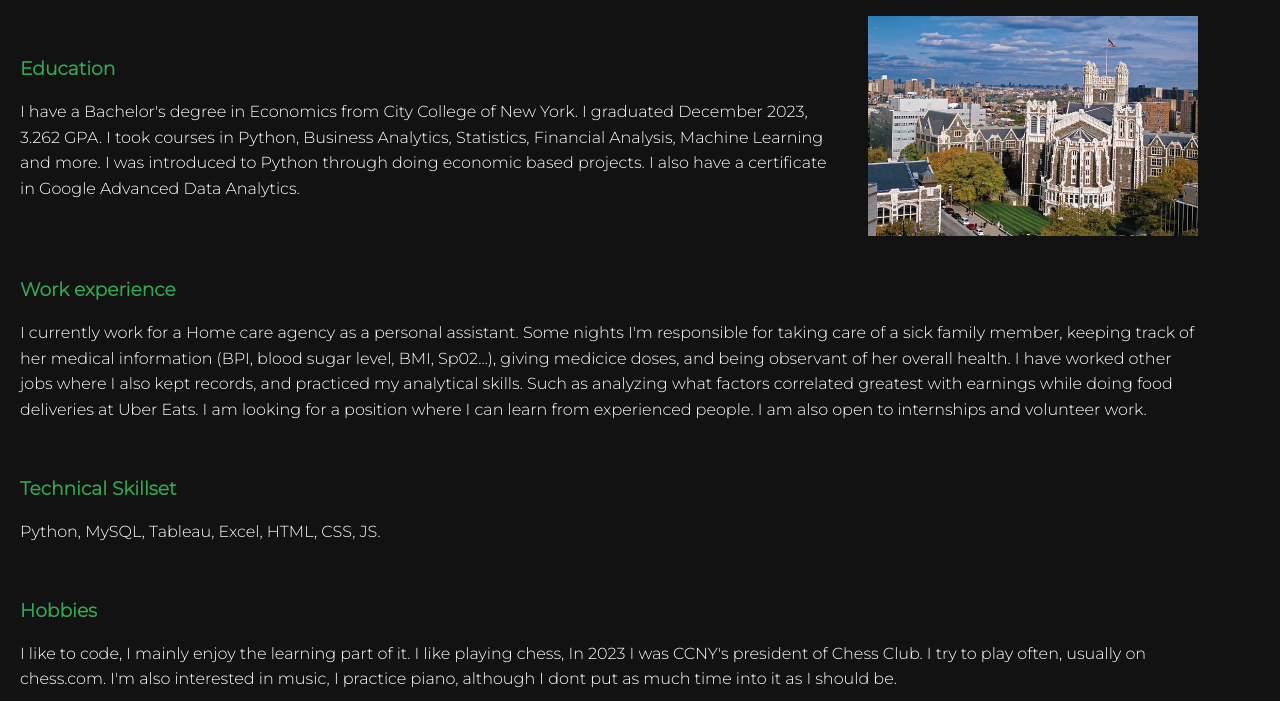
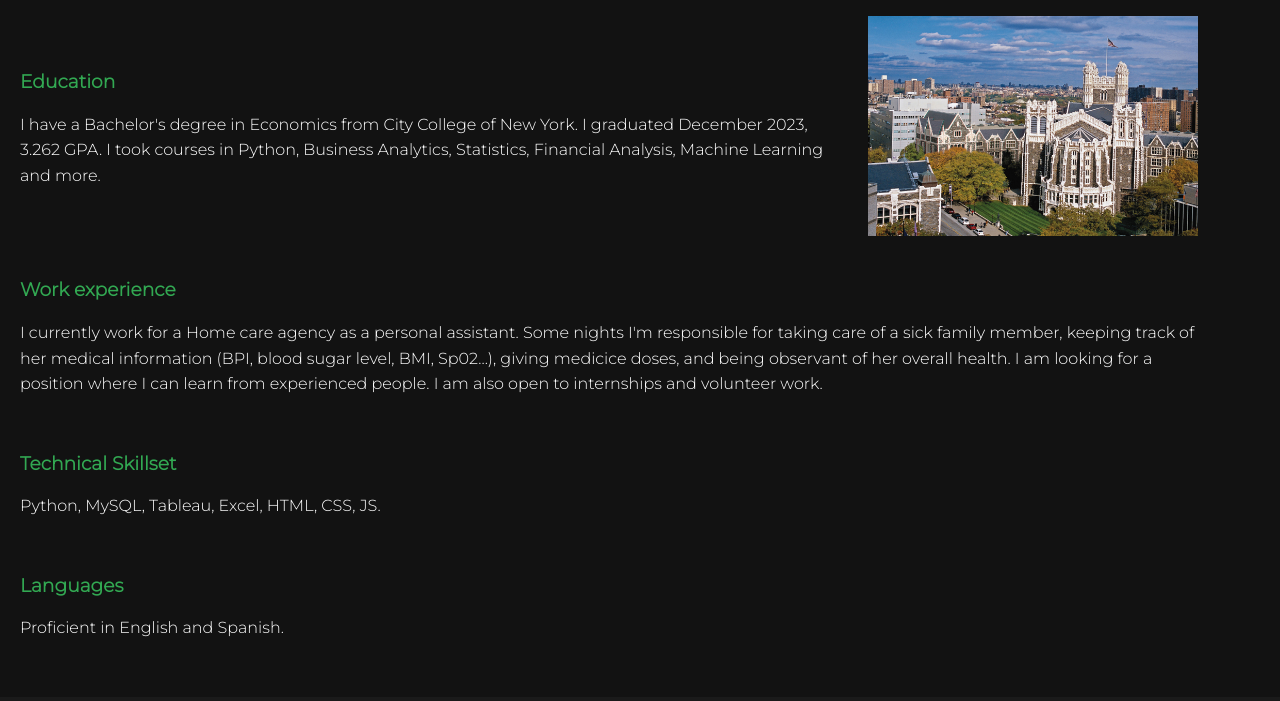
Before and after one commit to Jbat005/Website, a plain HTML site: page index.html in a window 1280 px wide. Shown: the part 949-1650 px from the top of the page. Drawn offline with Linux system fonts and the light colour scheme.

Commit message:
Removing text

```diff
--- a/index.html
+++ b/index.html
@@ -41,7 +41,6 @@
                 <div class="about-text">
                     <h3>Education</h3>
                     <p>I have a Bachelor's degree in Economics from City College of New York. I graduated December 2023, 3.262 GPA. I took courses in Python, Business Analytics, Statistics, Financial Analysis, Machine Learning and more.
-                        I was introduced to Python through doing economic based projects. I also have a certificate in Google Advanced Data Analytics.
                     </p>
                 </div>
                 <div class="about-image">
@@ -53,20 +52,13 @@
                 <div class="about-text">
                     <h3>Work experience</h3>
                     <p>I currently work for a Home care agency as a personal assistant. Some nights I'm responsible for taking care of a sick family member, keeping track of her medical information (BPI, blood sugar level, BMI, Sp02...), giving medicice doses, and being observant of her overall health.
-                        I have worked other jobs where I also kept records, and practiced my analytical skills. Such as analyzing what factors correlated greatest with earnings while doing food deliveries at Uber Eats. I am looking for a position where I can learn from experienced people. I am also open to internships and volunteer work.</p>
+                        I am looking for a position where I can learn from experienced people. I am also open to internships and volunteer work.</p>
                 </div>
             </div>
             <div class="about-container">
                 <div class="about-text">
                     <h3>Technical Skillset</h3>
                     <p>Python, MySQL, Tableau, Excel, HTML, CSS, JS.</p>
-                </div>
-            </div>
-
-            <div class="about-container">
-                <div class="about-text">
-                    <h3>Hobbies</h3>
-                    <p>I like to code, I mainly enjoy the learning part of it. I like playing chess, In 2023 I was CCNY's president of Chess Club. I try to play often, usually on chess.com. I'm also interested in music, I practice piano, although I dont put as much time into it as I should be.</p>
                 </div>
             </div>
 
```
